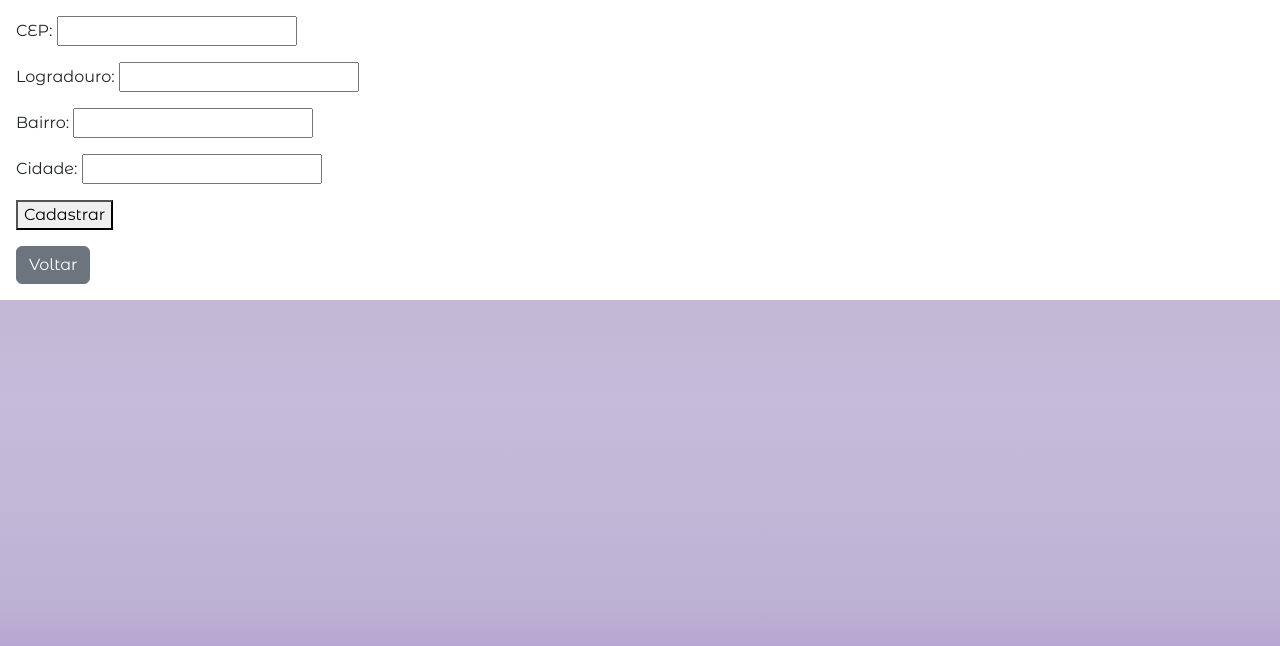
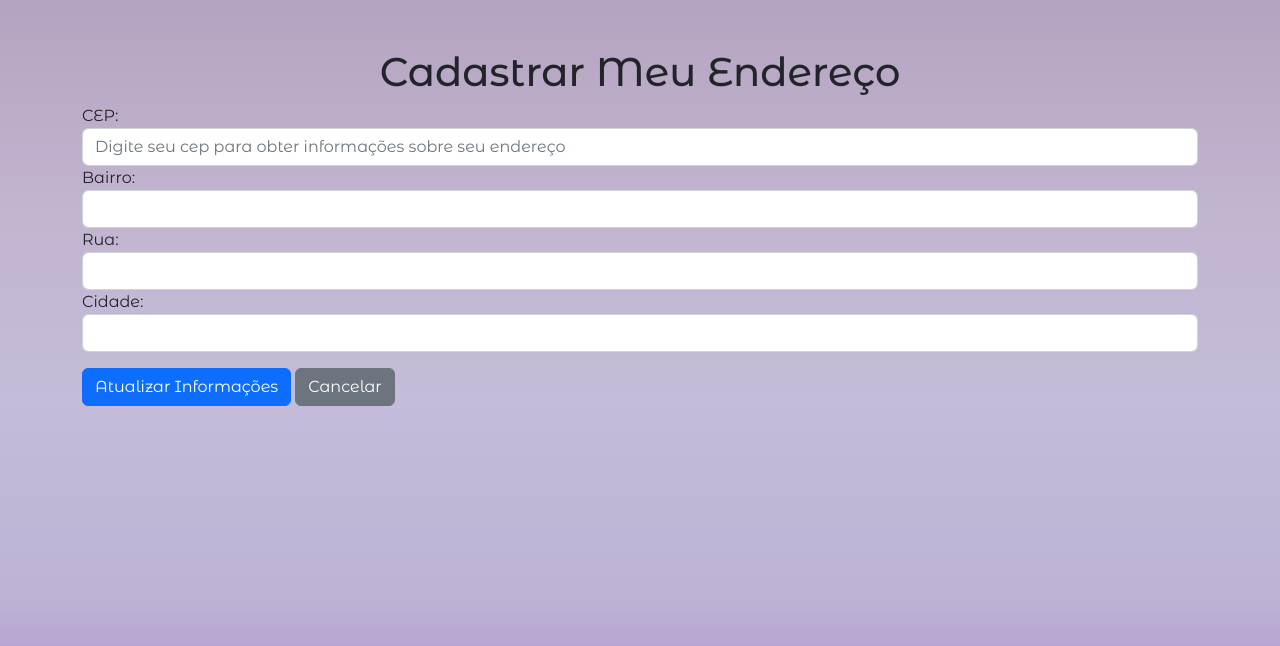
Before and after one commit to LuisHenriqueFV/achados_perdidos, a PHP site: page /endereco.php in a window 1280 px wide. Shown: the top 646 px of the page. Run offline with PHP 8.4, Linux system fonts and the light colour scheme; the visitor is signed in with stand-in values (Sample User, id 1); tables that the repository leaves empty or names only in its code hold one stand-in row (values such as "Sample post"); some libraries are stand-ins or nearby versions.

Commit message:
commit das 20h

```diff
--- a/css/style.css
+++ b/css/style.css
@@ -6,6 +6,9 @@ body {
   justify-content: center;
 }
 
+main {
+  margin-bottom: 10%;
+}
 * {
   font-family: 'Montserrat Alternates', sans-serif;
   box-sizing: border-box;
--- a/endereco.php
+++ b/endereco.php
@@ -4,6 +4,11 @@ require("./includes/components/conecta.php"); // Certifique-se de incluir o arqu
 require("./includes/components/cabecalho.php");
 require("./includes/components/funcao.php");
 require("./includes/components/js.php");
+
+$userId = $_SESSION["codpessoa"];
+$consulta = $pdo->prepare('SELECT * FROM pessoa WHERE codpessoa = ?');
+$consulta->execute([$userId]);
+$usuario = $consulta->fetch();
 
 if ($_SERVER["REQUEST_METHOD"] == "POST") {
     // Recebendo os dados do formulário
@@ -27,22 +32,42 @@ if ($_SERVER["REQUEST_METHOD"] == "POST") {
 
 
 <body>
-<main>
-    <section>
-    <form action="#" method="post" class="form-container">
-      <div class="fields">
-      <fieldset>
-      <p><label for="cep">CEP: </label> <input class="input" type="text" name="cep" id="cep"></p>
-      <p><label for="logradouro">Logradouro: </label> <input class="input" type="text" name="logradouro" id="logradouro"></p>
-      <p><label for="bairro">Bairro: </label> <input class="input" type="text" name="bairro" id="bairro"></p>
-       <p><label for="cidade">Cidade: </label> <input class="input" type="text" name="cidade" id="cidade"></p>
-      <p><button type="submit" id='cadastrar' name='cadastrar' value="Cadastrar"> Cadastrar </button>  </p>
-      <a class="btn btn-secondary" href="perfil_usuario.php" role="button">Voltar</a>
+    <main class="container mt-5">
+        <div class="forms">
+            <h1 class="text-center">Cadastrar Meu Endereço</h1>
+            <form method="POST">
+                <div class="row justify-content-center">
 
-      </fieldset>
-      </div>
-    </form>
-    </section>
-</main>
+                    <div class="col-md-12">
+                        <label for="cep">CEP:</label>
+                        <input class="form-control" type="text" name="cep" id="cep"
+                            placeholder="Digite seu cep para obter informações sobre seu endereço"
+                            value="<?php echo $usuario["cep"]; ?>">
+                    </div>
+                    <div class="col-md-12">
+                        <label for="bairro">Bairro:</label>
+                        <input class="form-control" type="text" name="bairro" id="bairro"
+                            value="<?php echo $usuario["bairro"]; ?>">
+                    </div>
+                    <div class="col-md-12">
+                        <label for="logradouro">Rua:</label>
+                        <input class="form-control" type="text" id="logradouro" name="logradouro"
+                            value="<?php echo $usuario["logradouro"]; ?>">
+                    </div>
+                    <div class="col-md-12">
+                        <label for="cidade">Cidade:</label>
+
+                        <input class="form-control" type="text" name="cidade" id="cidade"
+                            value="<?php echo $usuario["cidade"]; ?>">
+                    </div>
+                </div>
+                <div class="mt-3">
+                    <button type="submit" class="btn btn-primary">Atualizar Informações</button>
+                    <a class="btn btn-secondary" href="perfil_usuario.php" role="button">Cancelar</a>
+                </div>
+            </form>
+        </div>
+    </main>
 </body>
+
 </html>
--- a/includes/components/js.php
+++ b/includes/components/js.php
@@ -31,43 +31,55 @@
     <!-- FUNÇÕES -->
     <script>
 
-    window.onload = function(){
-let cep=document.getElementById("cep")
+        window.onload = function () {
+            let cep = document.getElementById("cep")
 
-cep.addEventListener("blur",buscaDados)
+            cep.addEventListener("blur", buscaDados)
         }
 
-function buscaDados(event)
-{
+        function buscaDados(event) {
 
-	const options = { method:'GET',
-			 		  mode:'cors',
-		      	      cache:'default'}
+            const options = {
+                method: 'GET',
+                mode: 'cors',
+                cache: 'default'
+            }
 
-	fetch('https://viacep.com.br/ws/'+this.value+'/json',options)
+            fetch('https://viacep.com.br/ws/' + this.value + '/json', options)
 
-	.then(function(response){
-		if(response.ok)
+                .then(function (response) {
+                    if (response.ok)
                         return response.json()
                     else
                         console.log("erro");
 
                 })
-	.then(function(dados){
+                .then(function (dados) {
 
-		document.getElementById("logradouro").value=dados.logradouro
-		document.getElementById("bairro").value=dados.bairro
-		document.getElementById("cidade").value=dados.localidade
+                    document.getElementById("logradouro").value = dados.logradouro
+                    document.getElementById("bairro").value = dados.bairro
+                    document.getElementById("cidade").value = dados.localidade
 
 
                 })
-	.catch(function(e) {
-		console.log("Erro: "+e)
+                .catch(function (e) {
+                    console.log("Erro: " + e)
                 })
+        }
+    </script>
+<script>
+  // Quando a página é carregada, inicia o temporizador para ocultar alertas
+  document.addEventListener("DOMContentLoaded", function () {
+    // Seleciona todos os alertas na página
+    var alertas = document.querySelectorAll('.alert');
 
-
-}
-
+    // Para cada alerta encontrado
+    alertas.forEach(function (alerta) {
+      // Oculta o alerta após 1 segundo
+      setTimeout(function () {
+        alerta.style.display = 'none';
+      }, 1000);
+    });
+  });
 </script>
-
 </body>
--- a/minhas_informacoes.php
+++ b/minhas_informacoes.php
@@ -20,7 +20,7 @@ $usuario = $consulta->fetch();
                     <p><strong>Email:</strong> <?php echo $usuario["email"]; ?></p>
                     <p><strong>CEP:</strong> <?php echo $usuario["cep"]; ?></p>
                     <p><strong>Bairro:</strong> <?php echo $usuario["bairro"]; ?></p>
-                    <p><strong>Logradouro:</strong> <?php echo $usuario["logradouro"]; ?></p>
+                    <p><strong>Rua:</strong> <?php echo $usuario["logradouro"]; ?></p>
                     <p><strong>Cidade:</strong> <?php echo $usuario["cidade"]; ?></p>
                 </div>
                 <div class="col-md-12">
```
Also changed, not shown: contato.php (added, +77 -0 lines), editar_minhas_informacoes.php (+9 -5 lines), index.php (+4 -13 lines), sobre_nos.php (added, +22 -0 lines). Lines whose indentation alone changed are shown as unchanged.
